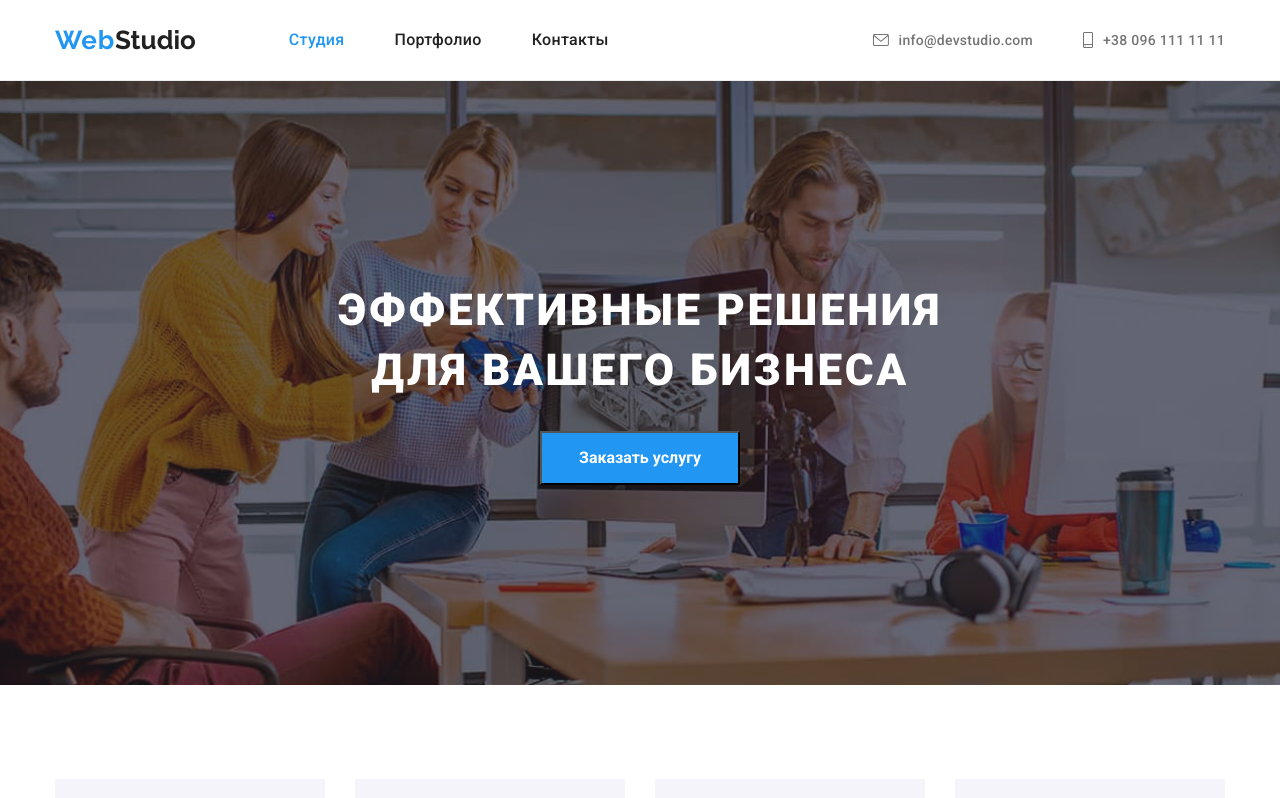
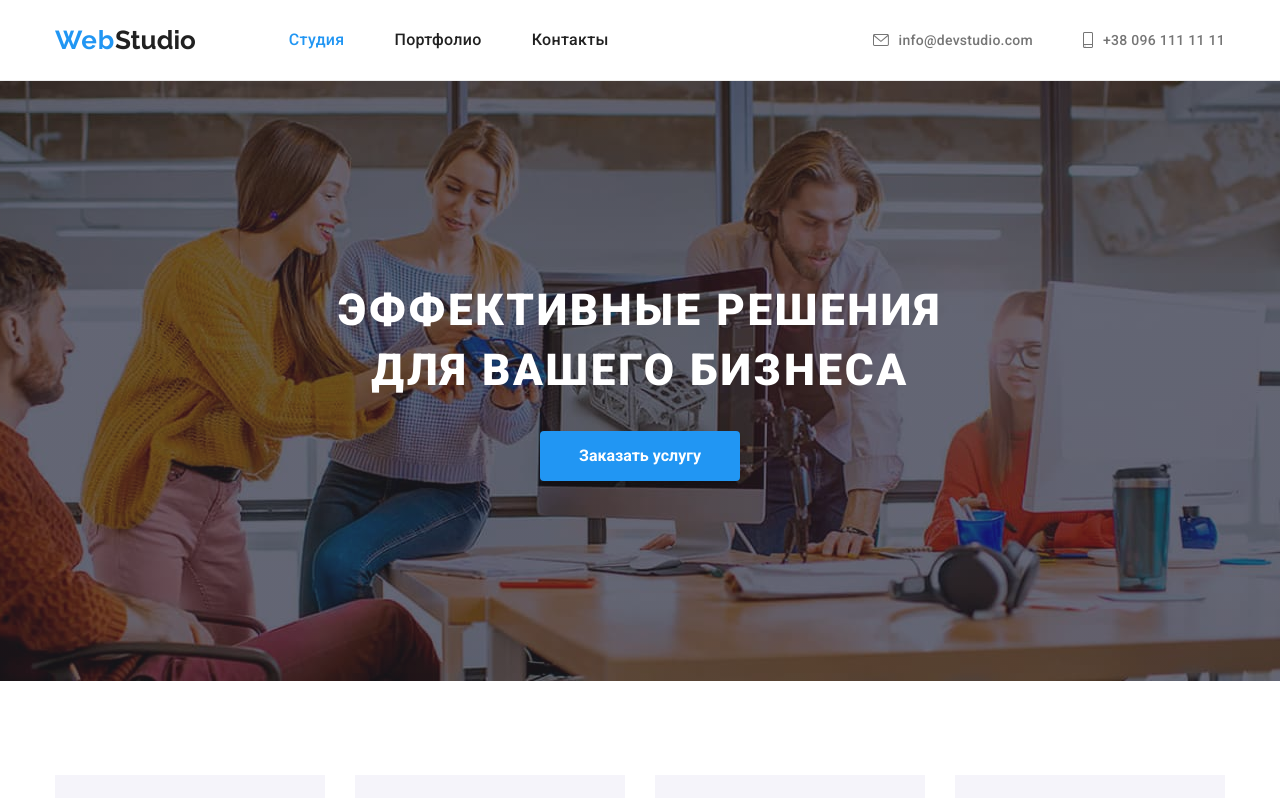
Before and after one commit to Karpusha22/goit-markup-hw-04, a plain HTML site: page index.html in a window 1280 px wide. Shown: the top 798 px of the page. Drawn offline with nearby package versions, Linux system fonts and the light colour scheme.

Commit message:
fixed main button border

```diff
--- a/styles/styles.css
+++ b/styles/styles.css
@@ -276,9 +276,9 @@ ul {
     line-height: 30px;
     min-width: 200px;
     background-color: var(--accent);
-
-    /* box-shadow: 0px 4px 4px rgba(0, 0, 0, 0.15);
-    border-radius: 4px; */
+    border: none;
+    box-shadow: 0px 4px 4px rgba(0, 0, 0, 0.15);
+    border-radius: 4px;
 
     margin-top: 30px;
 
```
